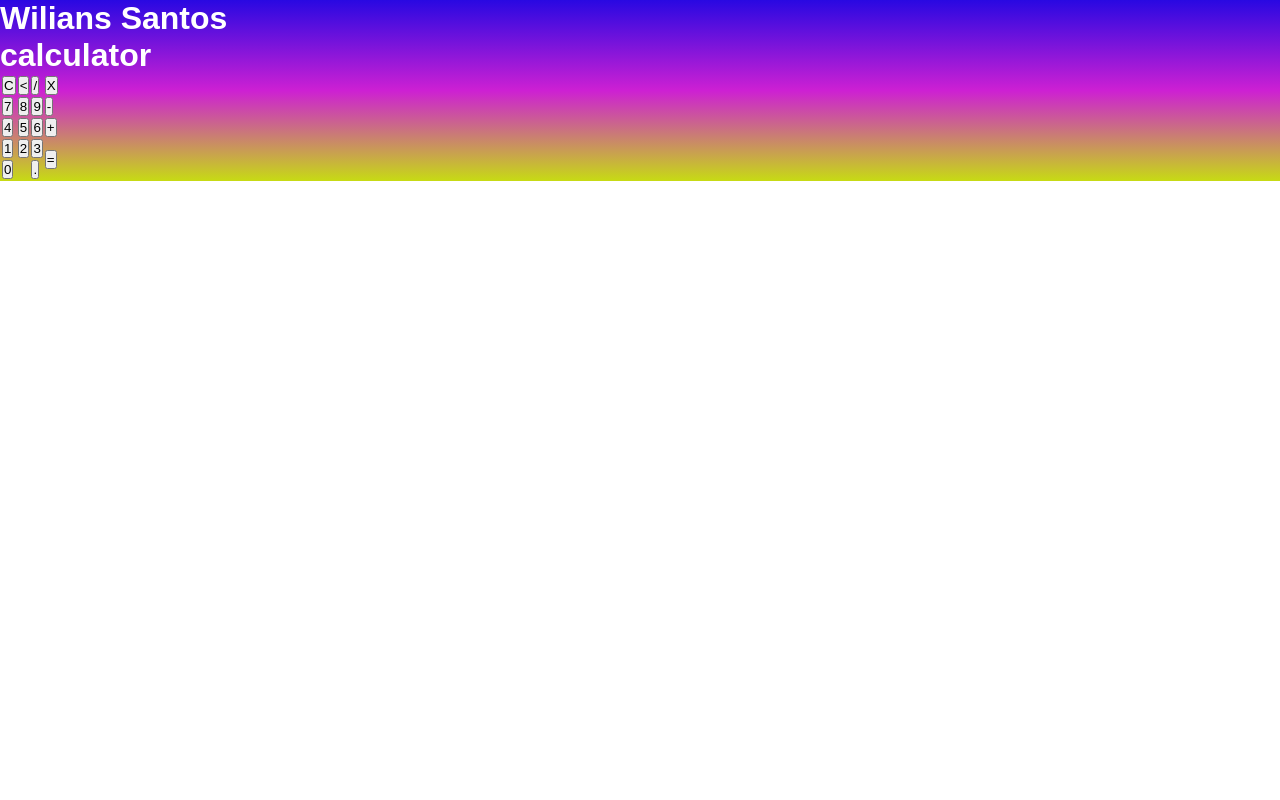
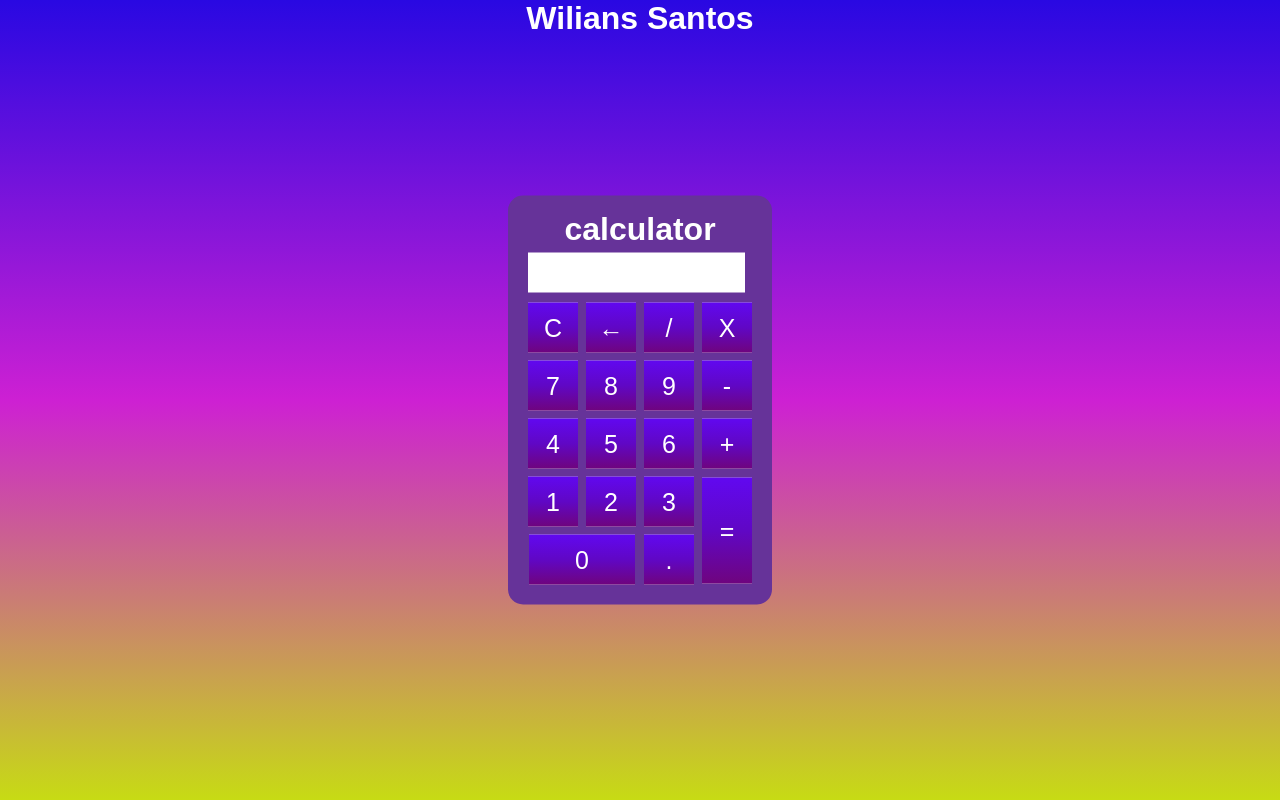
Before and after one commit to wilians01/notes-and-reviews, a plain HTML site: page javascript/calculator/index.html in a window 1280 px wide. Drawn offline with Linux system fonts and the light colour scheme.

Commit message:
algumas implementações

```diff
--- a/javascript/calculator/index.css
+++ b/javascript/calculator/index.css
@@ -5,7 +5,47 @@
 
 .screen{
   background-image: linear-gradient(0deg, rgb(199, 219, 20), rgb(205, 32, 211), rgb(41, 8, 226));
-  height: 100%;
+  height: 100vh;
   color: #ffff;
   font-family: Arial, Helvetica, sans-serif;
+  text-align: center;
 }
+
+.calculator{
+  position: absolute;
+  background-color: rebeccapurple;
+
+  top: 50%;
+  left: 50%;
+  transform: translate(-50%,-50%);
+  border-radius: 15px;
+  padding: 15px;
+}
+
+.button{
+   width: 50PX;
+   height: 50PX;
+   font-size: 25px;
+   cursor: pointer;
+   background-image: linear-gradient(0deg, rgb(111, 4, 126), rgb(96, 7, 197), rgb(97, 8, 240));
+   border: none ;
+   color: #ffff;
+   margin: 3px;
+}
+
+.button:hover{
+  background-image: linear-gradient(0deg, rgb(55, 0, 255), rgb(18, 14, 255), rgb(21, 64, 255));
+
+
+}
+
+#result{
+  width: 207px;
+  height: 30px;
+  background-color: #ffff;
+  margin: 5px;
+  font-size: 25px;
+  color: black;
+  text-align: right;
+  padding: 5px;
+}
--- a/javascript/calculator/index.html
+++ b/javascript/calculator/index.html
@@ -14,35 +14,36 @@
         <p id="result"></p>
         <table>
           <tr>
-            <td><button>C</button></td>
-            <td><button><</button></td>
-            <td><button>/</button></td>
-            <td><button>X</button></td>
+            <td><button class="button" onclick="clean()">C</button></td>
+            <td><button class="button" onclick="deletee()">←</button></td>
+            <td><button class="button" onclick="insert('/')">/</button></td>
+            <td><button class="button" onclick="insert('*')">X</button></td>
           </tr>
           <tr>
-            <td><button>7</button></td>
-            <td><button>8</button></td>
-            <td><button>9</button></td>
-            <td><button>-</button></td>
+            <td><button class="button" onclick="insert('7')">7</button></td>
+            <td><button class="button" onclick="insert('8')">8</button></td>
+            <td><button class="button" onclick="insert('9')">9</button></td>
+            <td><button class="button" onclick="insert('-')">-</button></td>
           </tr>
           <tr>
-            <td><button>4</button></td>
-            <td><button>5</button></td>
-            <td><button>6</button></td>
-            <td><button>+</button></td>
+            <td><button class="button" onclick="insert('4')">4</button></td>
+            <td><button class="button" onclick="insert('5')">5</button></td>
+            <td><button class="button" onclick="insert('6')">6</button></td>
+            <td><button class="button" onclick="insert('+')">+</button></td>
           </tr>
           <tr>
-            <td><button>1</button></td>
-            <td><button>2</button></td>
-            <td><button>3</button></td>
-            <td rowspan="2"><button>=</button></td>
+            <td><button class="button" onclick="insert('1')">1</button></td>
+            <td><button class="button" onclick="insert('2')">2</button></td>
+            <td><button class="button" onclick="insert('3')">3</button></td>
+            <td rowspan="2"><button class="button" style="height: 106px ;"  onclick="calculate()" > = </button></td>
           </tr>
           <tr>
-            <td colspan="2"><button>0</button></td>
-            <td><button>.</button></td>
+            <td colspan="2"><button class="button" style="width: 106px;" onclick="insert('0')">0</button></td>
+            <td><button class="button" onclick="insert('.')">.</button></td>
           </tr>
         </table>
       </div>
     </div>
+    <script src="index.js"></script>
 </body>
 </html>
--- a/javascript/calculator/index.js
+++ b/javascript/calculator/index.js
@@ -0,0 +1,26 @@
+function insert(num){
+
+  let number = document.getElementById('result').innerHTML;
+  document.getElementById('result').innerHTML = number + num;
+}
+
+function clean(){
+
+document.getElementById('result').innerHTML = "";
+
+
+}
+
+function deletee(){
+  let result = document.getElementById('result').innerHTML;
+  document.getElementById('result').innerHTML = result.substring(0, result.length -1);
+}
+
+function calculate(){
+  let result = document.getElementById('result').innerHTML;
+  if(result){
+      document.getElementById('result').innerHTML = eval(result);
+  }else{
+    document.getElementById('result').innerHTML = "Nada para calcular"
+  }
+}
```
